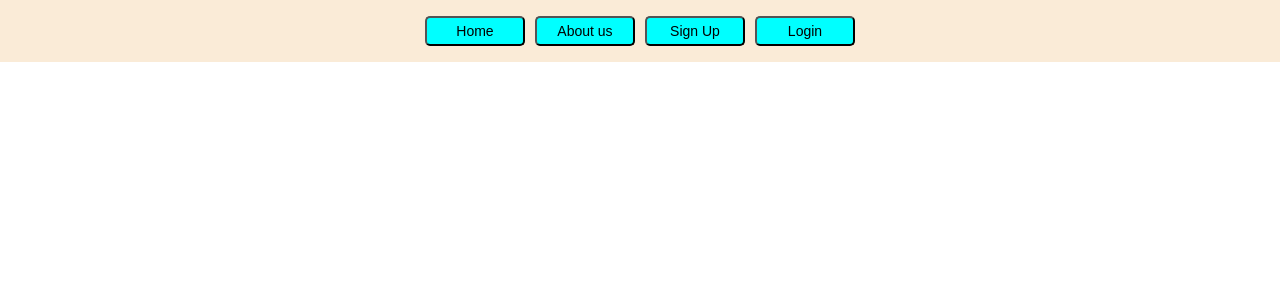
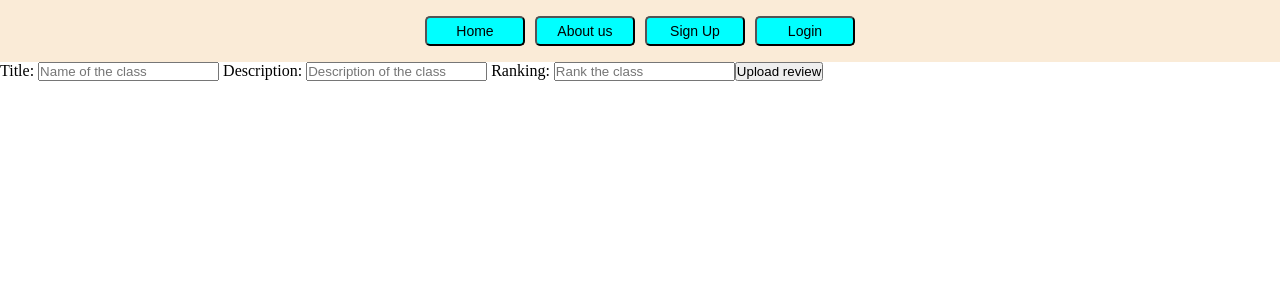
Before and after one commit to fitness-classes-platform/fitness-app-frontend, a React (Vite) app: page /createReviews/1 in a window 1280 px wide. Shown: the top 300 px of the page. Built offline with nearby package versions, Linux system fonts and the light colour scheme.

Commit message:
fix merge

```diff
--- a/src/App.jsx
+++ b/src/App.jsx
@@ -13,7 +13,8 @@ import Footer from './components/Footer';
 import ClassDetails from './pages/ClassDetails';
 import CreateClass from './pages/CreateClass';
 import EditClass from './pages/EditClass';
-import SearchBar from './components/SearchBar';
+import CreateReviews from './pages/Reviews';
+
 
 function App() {
   const [classList, setClassList] = useState([])
@@ -50,6 +51,7 @@ function App() {
         <Route path="/signup" element={<SignupPage />} />
         <Route path="/login" element={<LoginPage />} />
         <Route path="/createClass" element={<IsPrivate><CreateClass /></IsPrivate>} />
+        <Route path="/createReviews/:classId" element={<CreateReviews />} />
         <Route path="/footer" element={<Footer />} />
       </Routes>
     </div>
```
